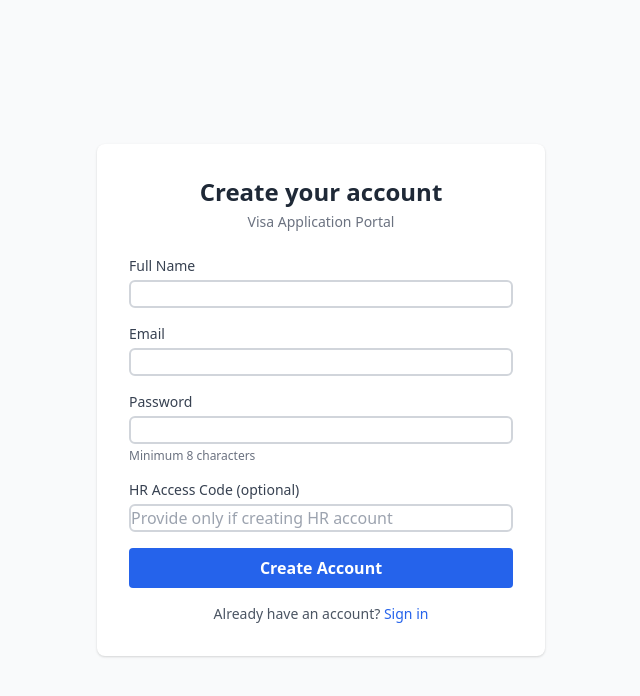
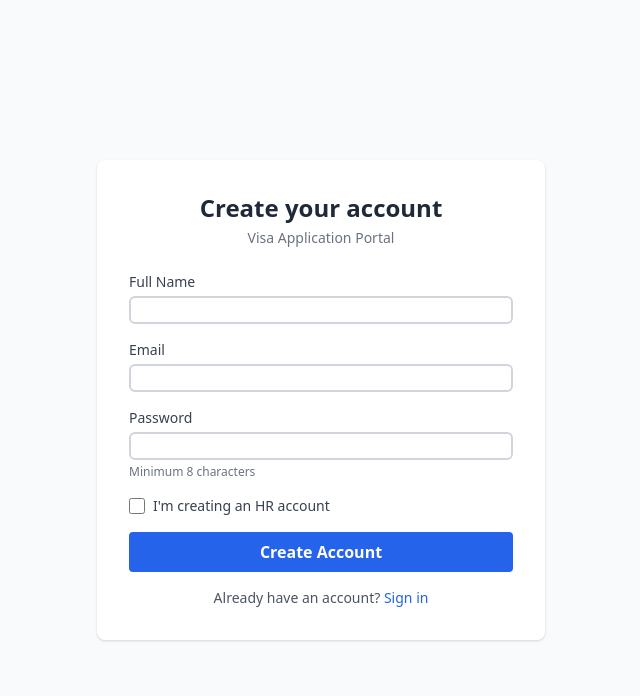
Before and after one commit to Pradeep-Thalluri/GC-Questionnaire, a Flask app: page /register in a window 1280 px wide. Shown: the top 696 px of the page, without its empty margins (319-959 px from the left). Run offline with Flask 3, Linux system fonts and the light colour scheme; some libraries are stand-ins or nearby versions.

Commit message:
UX: Hide HR access code behind optional toggle on registration

```diff
--- a/templates/login.html
+++ b/templates/login.html
@@ -42,9 +42,13 @@
           <input id="password" type="password" name="password" minlength="8" required class="mt-1 block w-full rounded-md border-2 border-gray-300 focus:border-blue-500 focus:ring-blue-500" />
           <p class="text-xs text-gray-500 mt-1">Minimum 8 characters</p>
         </div>
-        <div>
-          <label for="access_code" class="block text-sm font-medium text-gray-700">HR Access Code (optional)</label>
-          <input id="access_code" name="access_code" class="mt-1 block w-full rounded-md border-2 border-gray-300 focus:border-blue-500 focus:ring-blue-500" placeholder="Provide only if creating HR account" />
+        <div class="flex items-center space-x-2">
+          <input id="hr_toggle" type="checkbox" class="h-4 w-4 text-blue-600 border-gray-300 rounded" />
+          <label for="hr_toggle" class="text-sm text-gray-700">I'm creating an HR account</label>
+        </div>
+        <div id="hr_section" class="mt-2 hidden">
+          <label for="access_code" class="block text-sm font-medium text-gray-700">HR Access Code</label>
+          <input id="access_code" name="access_code" class="mt-1 block w-full rounded-md border-2 border-gray-300 focus:border-blue-500 focus:ring-blue-500" placeholder="Enter HR access code" />
         </div>
         <button class="w-full bg-blue-600 hover:bg-blue-700 text-white font-semibold py-2 rounded" type="submit">Create Account</button>
       </form>
@@ -65,5 +69,17 @@
       {% endif %}
     </div>
   </div>
+  <script>
+    (function(){
+      var t = document.getElementById('hr_toggle');
+      var s = document.getElementById('hr_section');
+      if (t && s) {
+        t.addEventListener('change', function(){
+          if (t.checked) { s.classList.remove('hidden'); }
+          else { s.classList.add('hidden'); }
+        });
+      }
+    })();
+  </script>
 </body>
 </html>
```
